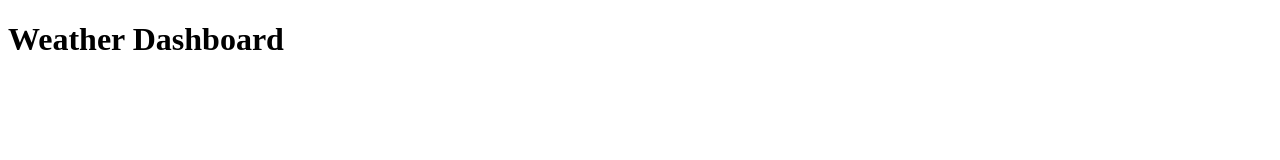
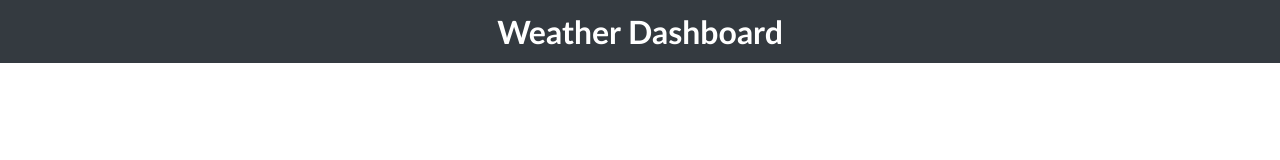
Before and after one commit to roan1088/weather-dashboard, a plain HTML site: page index.html in a window 1280 px wide. Drawn offline with Linux system fonts and the light colour scheme.

Commit message:
Added header to the index page

```diff
--- a/index.html
+++ b/index.html
@@ -7,7 +7,9 @@
     <link rel="stylesheet" type="text/css" href="style.css">
 </head>
 <body>
-    <h1>Weather Dashboard</h1>
+    <header>
+        <h1>Weather Dashboard</h1>
+    </header>
     <script type="text/javascript" src="script.js"></script>
 </body>
 </html>
--- a/style.css
+++ b/style.css
@@ -0,0 +1,16 @@
+* {
+    box-sizing: border-box;
+    margin: 0;
+    padding: 0;
+}
+
+body {
+    font-family: 'Trebuchet MS', sans-serif;
+}
+
+header {
+    background-color: #343a40;
+    color: white;
+    text-align: center;
+    padding: 12px;
+}
```
